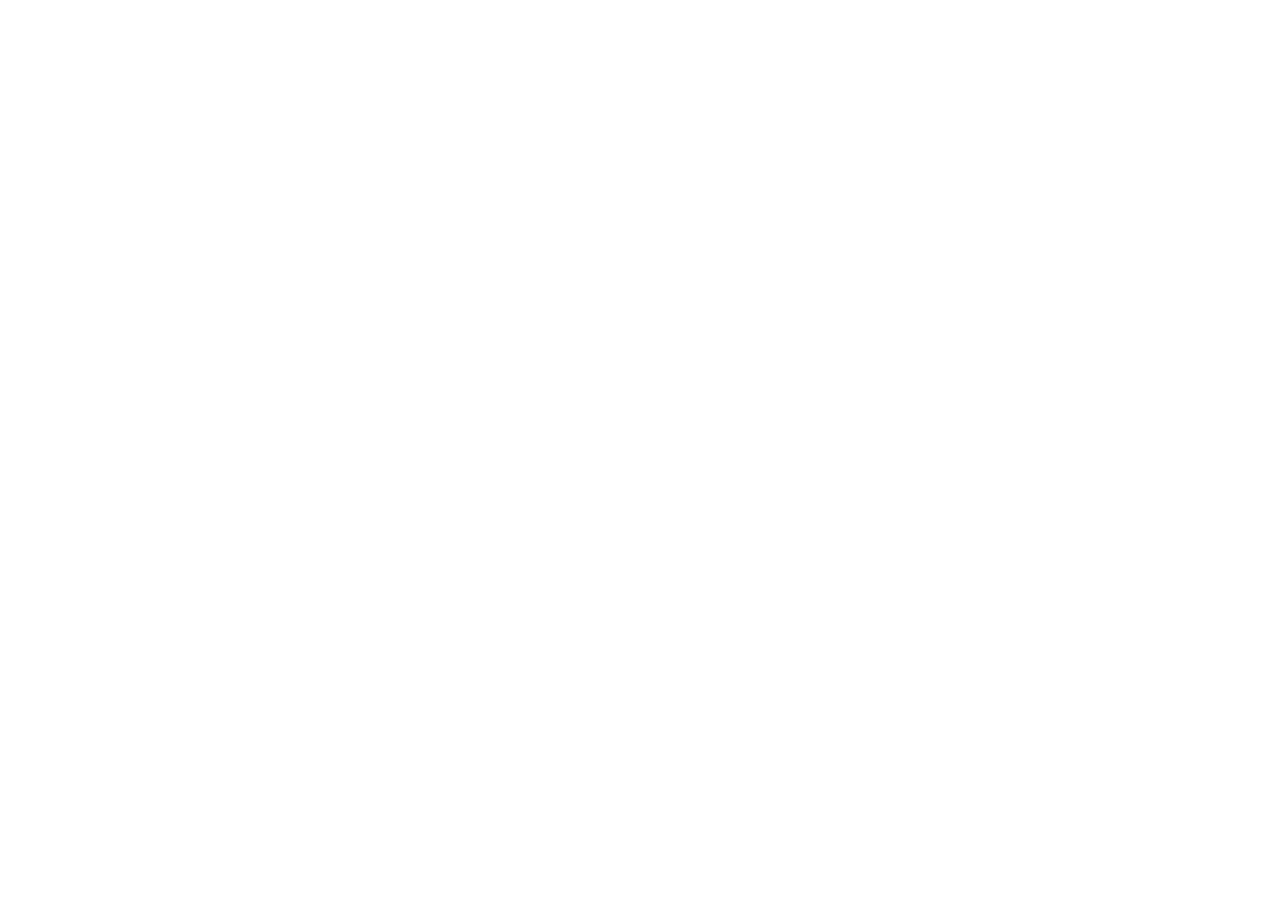
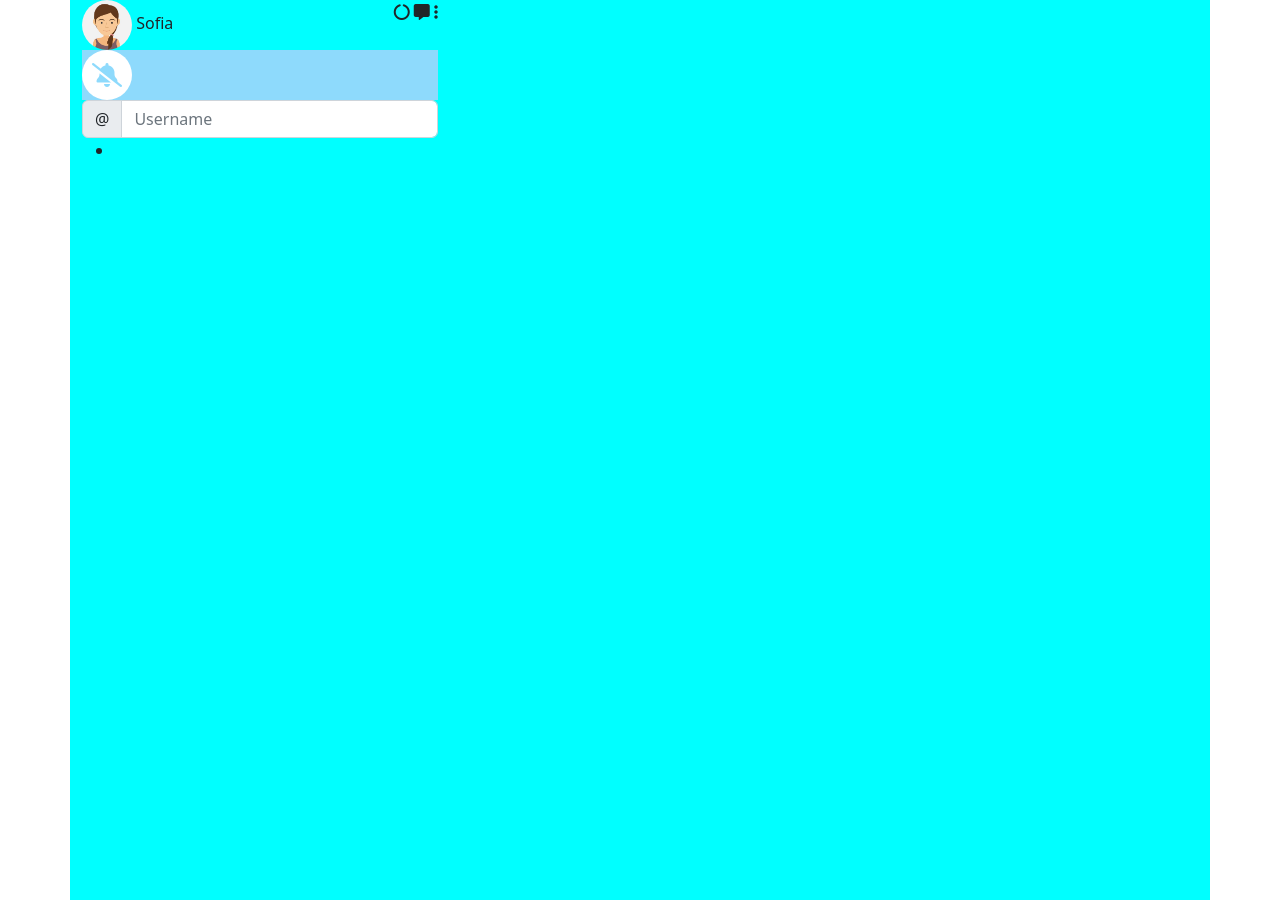
Before and after one commit to jfmarkan/vue-boolzapp, a plain HTML site: page index.html in a window 1280 px wide. Before the commit the page ends 800 px from the top, so only its background shows below. Drawn offline with nearby package versions, Linux system fonts and the light colour scheme.

Commit message:
fisrt drafts

```diff
--- a/css/styles.css
+++ b/css/styles.css
@@ -0,0 +1,23 @@
+#app{
+    background-color: aqua;
+    height: 900px;
+    width: 1500px;
+}
+
+div.my_profile img{
+    height: 50px;
+    border-radius: 50%;
+}
+
+div.my_alerts{
+    background-color: #8edafc;
+}
+
+.my_icon-bg{
+    background-color: #FFFFFF;
+    width: 50px;
+    height: 50px;
+    border-radius: 50%;
+    color: #8edafc;
+    font-size: 1.5rem;
+}
--- a/index.html
+++ b/index.html
@@ -5,12 +5,49 @@
     <meta http-equiv="X-UA-Compatible" content="IE=edge">
     <meta name="viewport" content="width=device-width, initial-scale=1.0">
     <title>Boolzapp</title>
+    <link rel="stylesheet" href="https://cdnjs.cloudflare.com/ajax/libs/font-awesome/6.4.0/css/all.min.css" integrity="sha512-iecdLmaskl7CVkqkXNQ/ZH/XLlvWZOJyj7Yy7tcenmpD1ypASozpmT/E0iPtmFIB46ZmdtAc9eNBvH0H/ZpiBw==" crossorigin="anonymous" referrerpolicy="no-referrer" />
     <link href="https://cdn.jsdelivr.net/npm/bootstrap@5.2.3/dist/css/bootstrap.min.css" rel="stylesheet" integrity="sha384-rbsA2VBKQhggwzxH7pPCaAqO46MgnOM80zW1RWuH61DGLwZJEdK2Kadq2F9CUG65" crossorigin="anonymous">
     <link rel="stylesheet" href="css/styles.css">
 </head>
 <body>
     <div id="app" class="container">
+        <div class="row">
+            <div class="col-4">
+                <div class="my_profile d-flex justify-content-between">
+                    <div>
+                        <img src="./img/avatar_io.jpg" alt="">
+                    <span>Sofia</span>
+                    </div>
+                    <div>
+                        <i class="fa-solid fa-circle-notch"></i>
+                        <i class="fa-solid fa-message"></i>
+                        <i class="fa-solid fa-ellipsis-vertical"></i>
+                    </div>
+                </div>
+                <div class="my_alerts">
+                    <div class="my_icon-bg d-flex">
+                        <i class="fa-solid fa-bell-slash m-auto"></i>
+                    </div>
 
+                </div>
+                <div class="my_search">
+                    <div class="input-group flex-nowrap">
+                        <span class="input-group-text" id="addon-wrapping">@</span>
+                        <input type="text" class="form-control" placeholder="Username" aria-label="Username" aria-describedby="addon-wrapping">
+                    </div>
+                </div>
+                <div class="my_contact-list">
+                    <ul>
+                        <li>
+
+                        </li>
+                    </ul>
+                </div>
+            </div>
+            <div class="col-8">
+
+            </div>
+        </div>
     </div>
 </body>
 </html>
```
